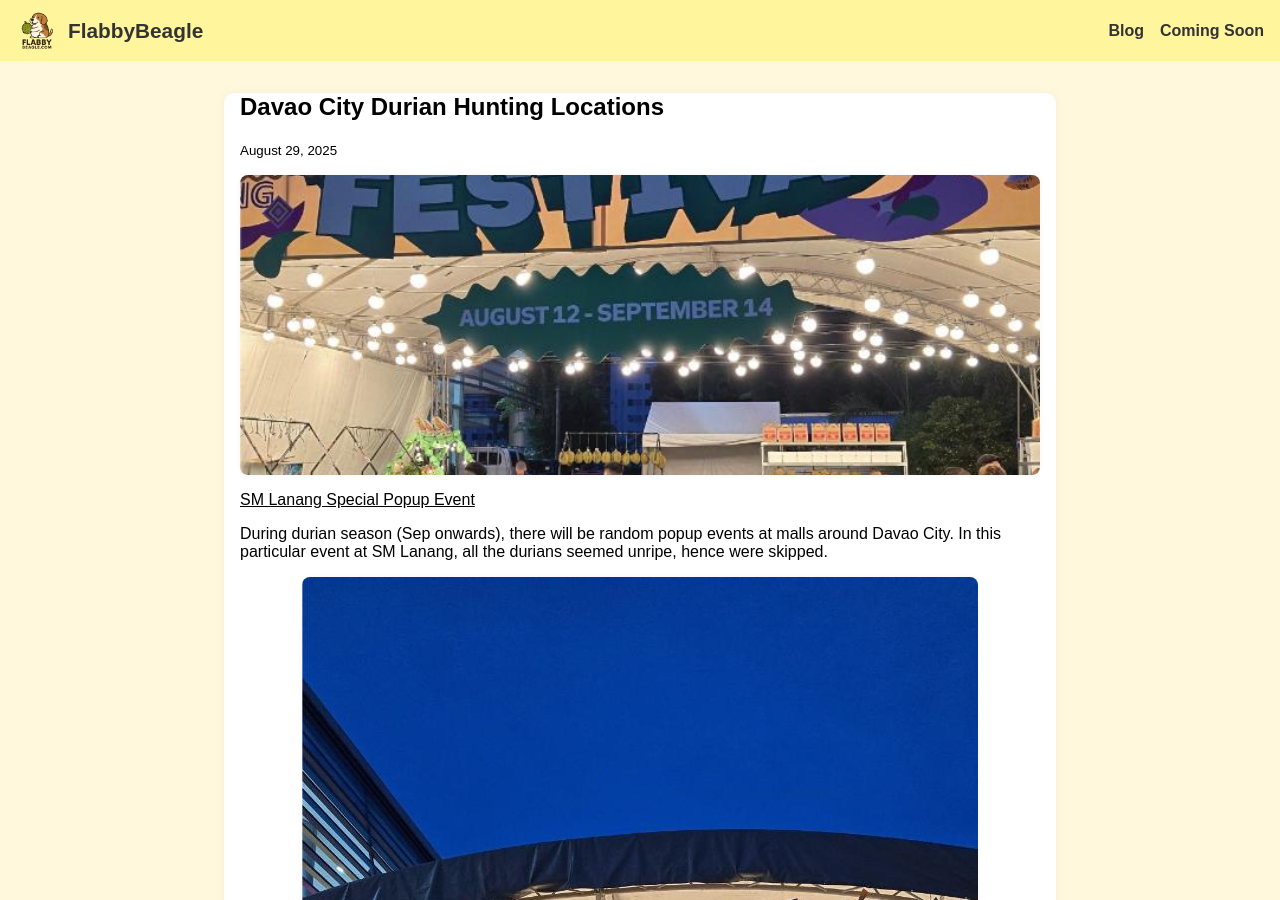
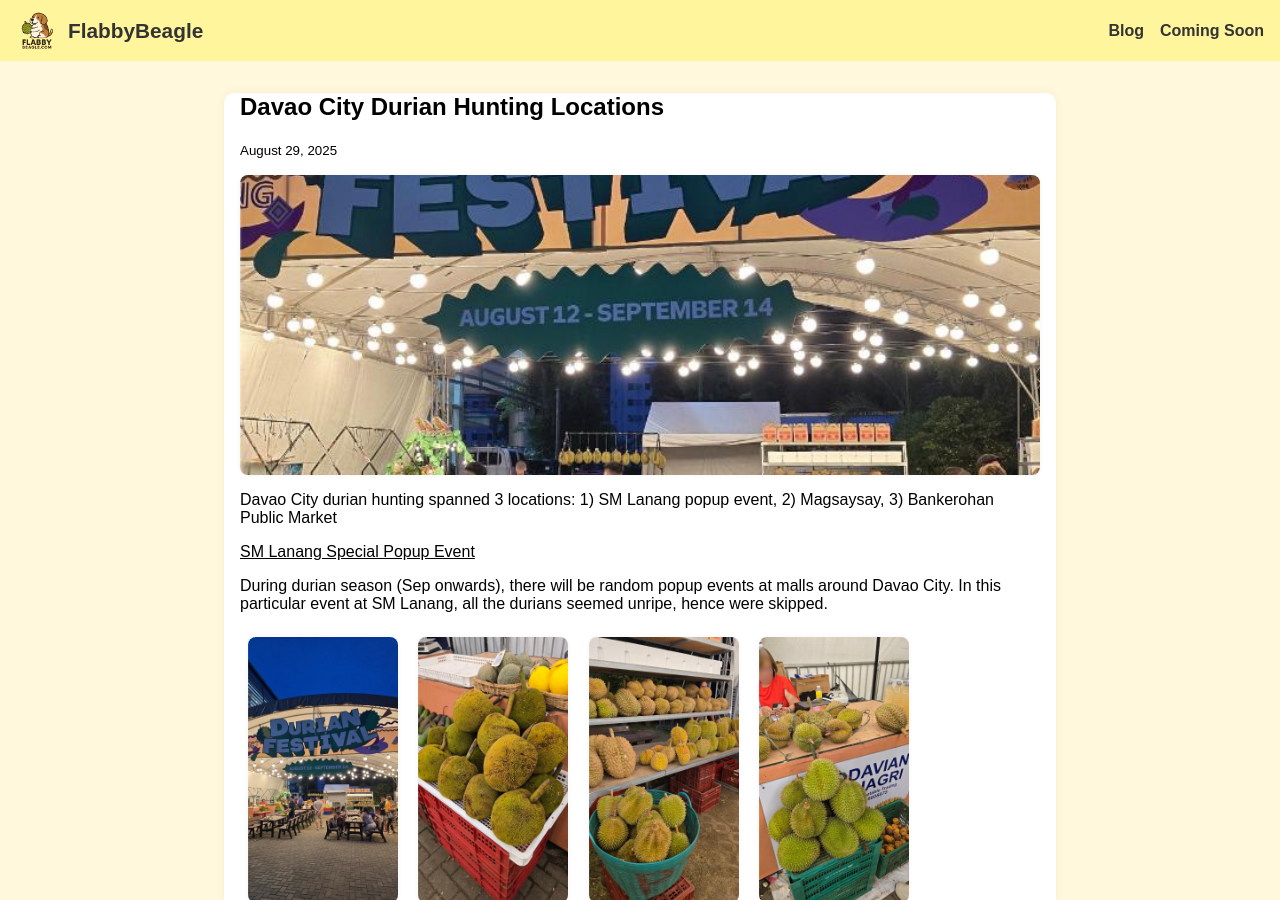
Before and after one commit to yensan57/flabbybeagle, a Jekyll site: the page built from _posts/2025-08-29-philippines-davao.md, in a window 1280 px wide and 900 px high. Built offline with Jekyll 4.4.1, drawn with Linux system fonts in a browser that asks for light colours.

Commit message:
Update 2025-08-29-philippines-davao.md

```diff
--- a/_posts/2025-08-29-philippines-davao.md
+++ b/_posts/2025-08-29-philippines-davao.md
@@ -5,16 +5,18 @@ date: 2025-08-29
 thumbnail: /assets/images/2025-08-29/20250829_175911_small.jpg
 ---
 
+Davao City durian hunting spanned 3 locations: 1) SM Lanang popup event, 2) Magsaysay, 3) Bankerohan Public Market
+
 <u>SM Lanang Special Popup Event</u>
 
 During durian season (Sep onwards), there will be random popup events at malls around Davao City. In this particular event at SM Lanang, all the durians seemed unripe, hence were skipped.
 
-<img src="/assets/images/2025-08-29/20250829_175911_small.jpg" alt="sm_lanang_durian_popup">
-<img src="/assets/images/2025-08-29/20250829_175951_small.jpg" alt="sm_lanang_durian_popup">
-<img src="/assets/images/2025-08-29/20250829_180124_small.jpg" alt="sm_lanang_durian_popup">
-<img src="/assets/images/2025-08-29/20250829_175945_small.jpg" alt="sm_lanang_durian_popup">
-<img src="/assets/images/2025-08-29/20250829_180054_small.jpg" alt="sm_lanang_durian_popup">
-<img src="/assets/images/2025-08-29/20250829_180421_small.jpg" alt="sm_lanang_durian_popup">
+<img src="/assets/images/2025-08-29/20250829_175911_small.jpg" class="small-img" alt="sm_lanang_durian_popup">
+<img src="/assets/images/2025-08-29/20250829_175951_small.jpg" class="small-img" alt="sm_lanang_durian_popup">
+<img src="/assets/images/2025-08-29/20250829_180124_small.jpg" class="small-img" alt="sm_lanang_durian_popup">
+<img src="/assets/images/2025-08-29/20250829_175945_small.jpg" class="small-img" alt="sm_lanang_durian_popup">
+<img src="/assets/images/2025-08-29/20250829_180054_small.jpg" class="small-img" alt="sm_lanang_durian_popup">
+<img src="/assets/images/2025-08-29/20250829_180421_small.jpg" class="small-img" alt="sm_lanang_durian_popup">
 
 <u>Magsaysay</u>
 
```
